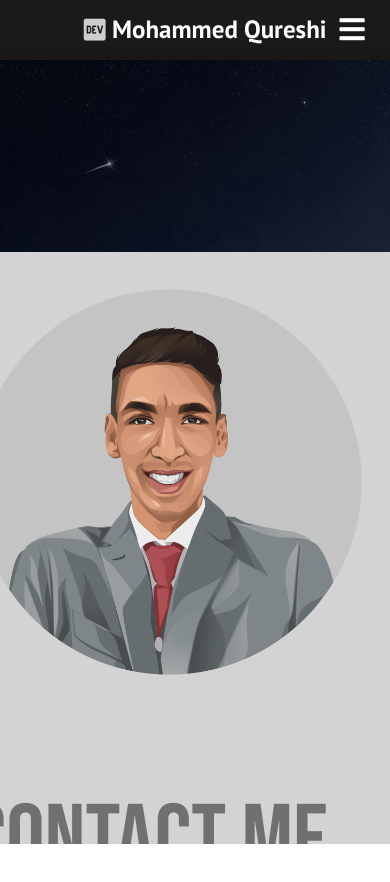
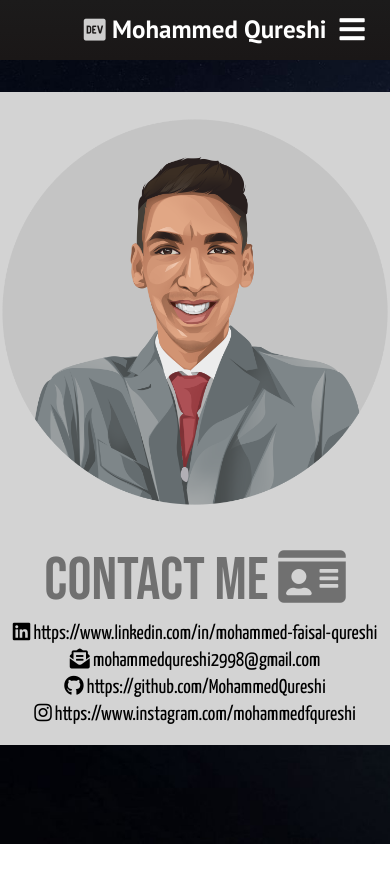
Before and after one commit to MohammedQureshi/mohammedqureshi.github.io, a React (Create React App) app: page /contact-me in a window 390 px wide. Shown: the top 882 px of the page. After the commit the page ends 844 px from the top, so only its background shows below. Built offline with nearby package versions, Linux system fonts and the light colour scheme.

Commit message:
Mobile Supported added for other pages

```diff
--- a/src/App.css
+++ b/src/App.css
@@ -50,5 +50,6 @@
     height: calc(100vh - 60px);
     display: flex;
     flex-direction: column;
-    overflow: hidden;
+    overflow: scroll;
+    overflow-x: hidden;
   }
--- a/src/components/AboutMeSection/AboutMeSection.css
+++ b/src/components/AboutMeSection/AboutMeSection.css
@@ -84,6 +84,7 @@ p{
     h2{
         text-align: center;
         justify-content: center;
+        font-size: 0.8em;
     }
 
     p{
--- a/src/components/ContactMeSection/ContactMeSection.css
+++ b/src/components/ContactMeSection/ContactMeSection.css
@@ -46,3 +46,27 @@
 .fa-linkedin:before{
     color:black;
 }
+
+@media only screen and (max-width: 960px) {
+    .leftcontact{
+        float: center;
+    }
+    .rightcontact{
+        float: none;
+    }
+    .contactHeader{
+        font-size: 60px;
+        text-align: center;
+    }
+    .contactbody{
+        height: calc(100vh -60px);
+    }
+    .contactText{
+        font-size: 20px;
+    }
+
+    .contactbody{
+        margin: 2rem;
+        padding: 0px;
+    }
+  }
--- a/src/components/Education.css
+++ b/src/components/Education.css
@@ -35,3 +35,16 @@
     font-family: 'Yanone Kaffeesatz', sans-serif;
     color: rgb(194, 194, 194);
 }
+
+@media only screen and (max-width: 960px) {
+    .Education {
+        flex-direction: column;
+    }
+    .CompanyLogo{
+        float: none;
+    }
+
+    .EducationInfo{
+        float: none;
+    }
+}
--- a/src/components/Experience.css
+++ b/src/components/Experience.css
@@ -35,3 +35,16 @@
     font-family: 'Yanone Kaffeesatz', sans-serif;
     color: rgb(194, 194, 194);
 }
+
+@media only screen and (max-width: 960px) {
+    .Experience {
+        flex-direction: column;
+    }
+    .CompanyLogo{
+        float: none;
+    }
+
+    .CompanyInfo{
+        float: none;
+    }
+}
--- a/src/components/NavBar.css
+++ b/src/components/NavBar.css
@@ -94,7 +94,7 @@
       display: flex;
       flex-direction: column;
       width: 100%;
-      height: 100vh;
+      height: calc(100vh - 60px);
       position: absolute;
       top: 60px;
       left: -100%;
```
